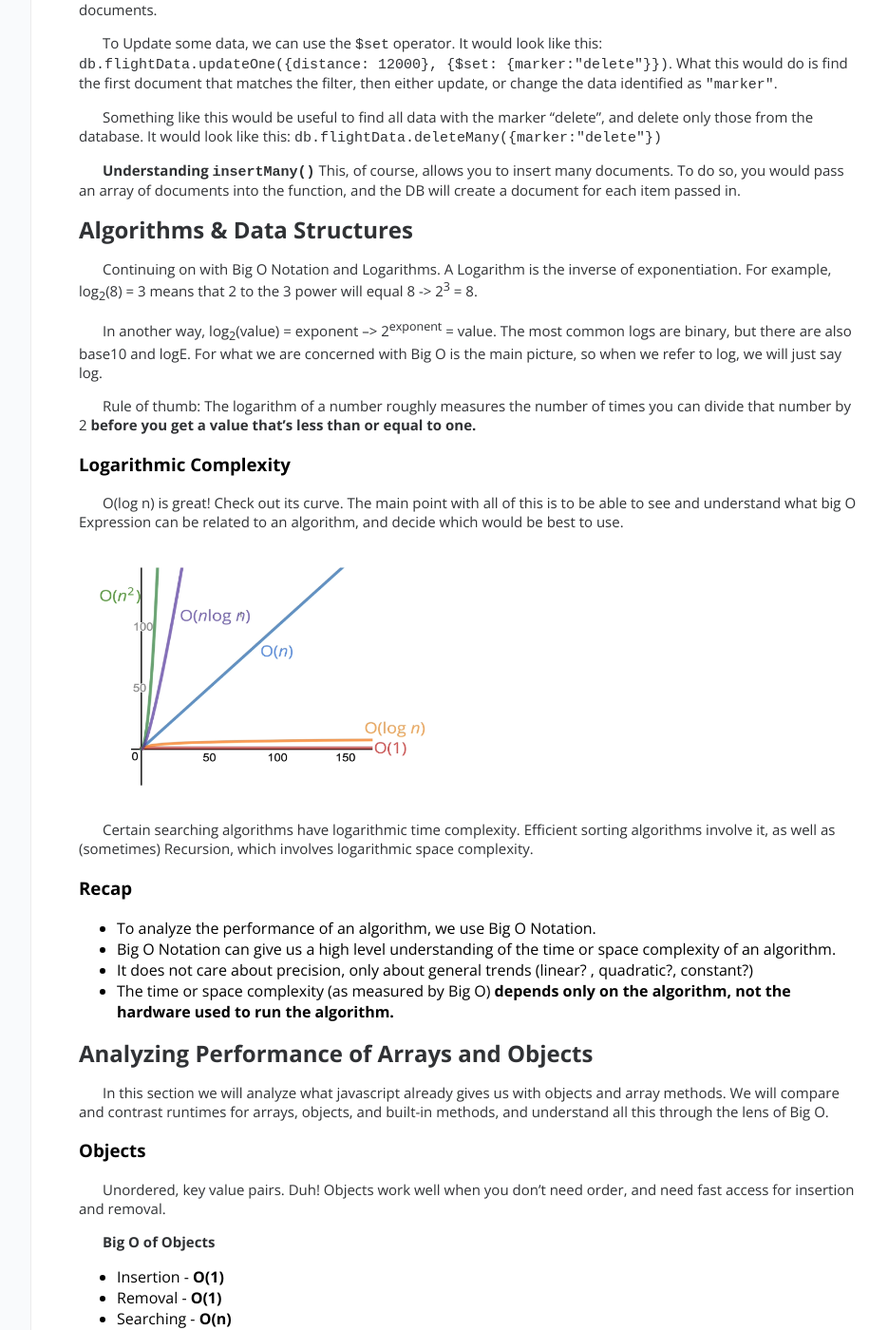
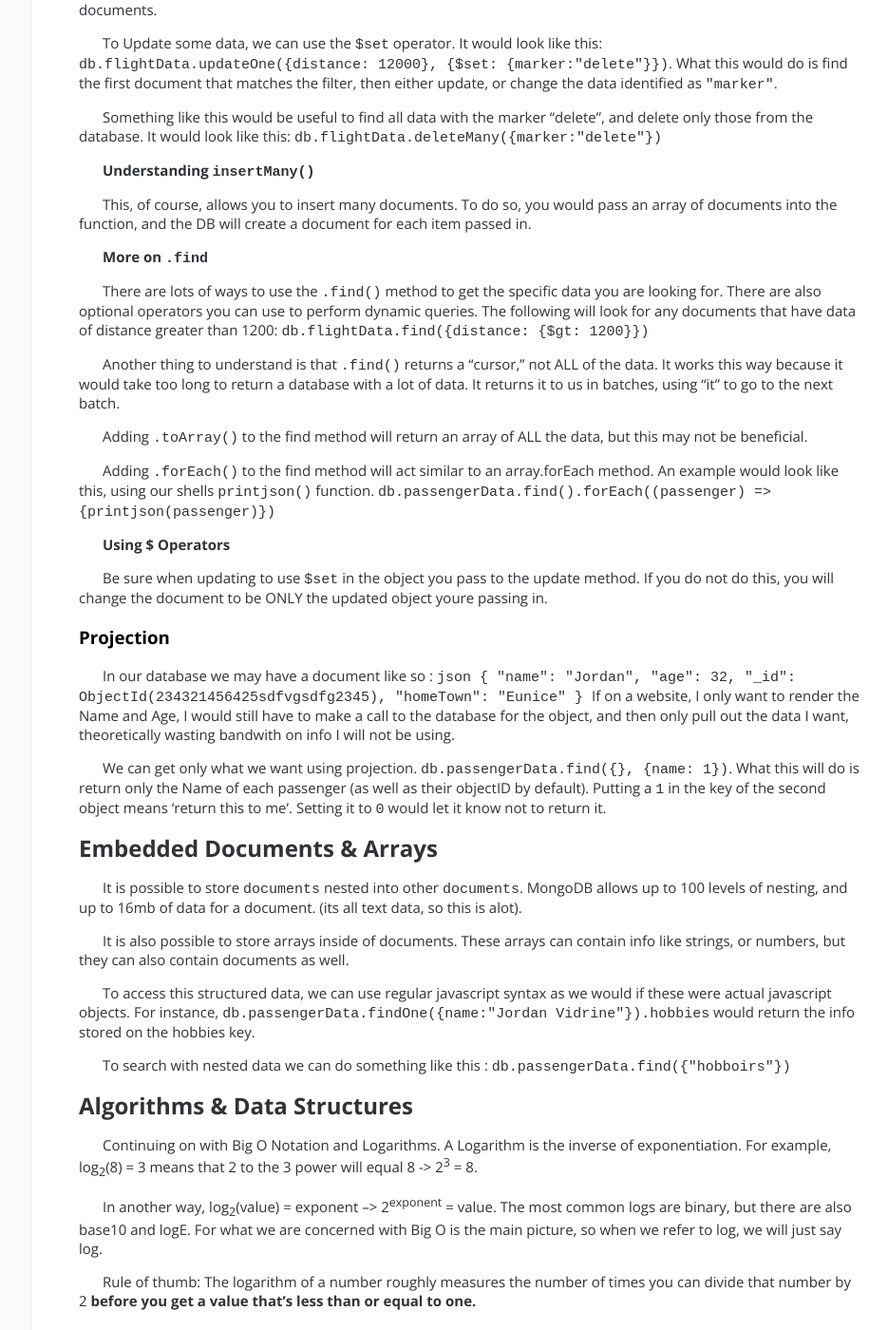
Before and after one commit to jordanvidrine/blog, a Jekyll site: the page built from _posts/2019-10-07-October-7th.md, in a window 1280 px wide and 1400 px high, scrolled down 1526 px. Shown: the whole window at 95% size, without its empty margins (233-1168 px from the left). Built offline with Jekyll 4.4.1, drawn with Linux system fonts in a browser that asks for light colours.

Commit message:
10-8-19 Updates

```diff
--- a/_posts/2019-10-07-October-7th.md
+++ b/_posts/2019-10-07-October-7th.md
@@ -56,7 +56,45 @@ To Update some data, we can use the `$set` operator. It would look like this: `d
 Something like this would be useful to find all data with the marker "delete", and delete only those from the database. It would look like this: `db.flightData.deleteMany({marker:"delete"})`
 
 **Understanding `insertMany()`**
+
 This, of course, allows you to insert many documents. To do so, you would pass an array of documents into the function, and the DB will create a document for each item passed in.
+
+**More on `.find`**
+
+There are lots of ways to use the `.find()` method to get the specific data you are looking for. There are also optional operators you can use to perform dynamic queries. The following will look for any documents that have data of distance greater than 1200: `db.flightData.find({distance: {$gt: 1200}})`
+
+Another thing to understand is that `.find()` returns a "cursor," not ALL of the data. It works this way because it would take too long to return a database with a lot of data. It returns it to us in batches, using "it" to go to the next batch.
+
+Adding `.toArray()` to the find method will return an array of ALL the data, but this may not be beneficial.
+
+Adding `.forEach()` to the find method will act similar to an array.forEach method. An example would look like this, using our shells `printjson()` function. `db.passengerData.find().forEach((passenger) => {printjson(passenger)})`
+
+**Using $ Operators**
+
+Be sure when updating to use `$set` in the object you pass to the update method. If you do not do this, you will change the document to be ONLY the updated object youre passing in.
+
+### Projection
+In our database we may have a document like so :
+`json
+{
+  "name": "Jordan",
+  "age": 32,
+  "_id": ObjectId(234321456425sdfvgsdfg2345),
+  "homeTown": "Eunice"
+}
+`
+If on a website, I only want to render the Name and Age, I would still have to make a call to the database for the object, and then only pull out the data I want, theoretically wasting bandwith on info I will not be using.
+
+We can get only what we want using projection. `db.passengerData.find({}, {name: 1})`. What this will do is return only the Name of each passenger (as well as their objectID by default). Putting a `1` in the key of the second object means 'return this to me'. Setting it to `0` would let it know not to return it.
+
+## Embedded Documents & Arrays
+It is possible to store `documents` nested into other `documents`. MongoDB allows up to 100 levels of nesting, and up to 16mb of data for a document. (its all text data, so this is alot).
+
+It is also possible to store arrays inside of documents. These arrays can contain info like strings, or numbers, but they can also contain documents as well.
+
+To access this structured data, we can use regular javascript syntax as we would if these were actual javascript objects. For instance, `db.passengerData.findOne({name:"Jordan Vidrine"}).hobbies` would return the info stored on the hobbies key.
+
+To search with nested data we can do something like this : `db.passengerData.find({"hobboirs"})`
 
 ## Algorithms & Data Structures
 Continuing on with Big O Notation and Logarithms. A Logarithm is the inverse of exponentiation. For example, log<sub>2</sub>(8) = 3 means that 2 to the 3 power will equal 8 -> 2<sup>3</sup> = 8.
```
Also changed, not shown: _posts/2019-10-08-October-8th.md (added, +129 -0 lines), assets/img/lifecycle-diagram.png (added).
